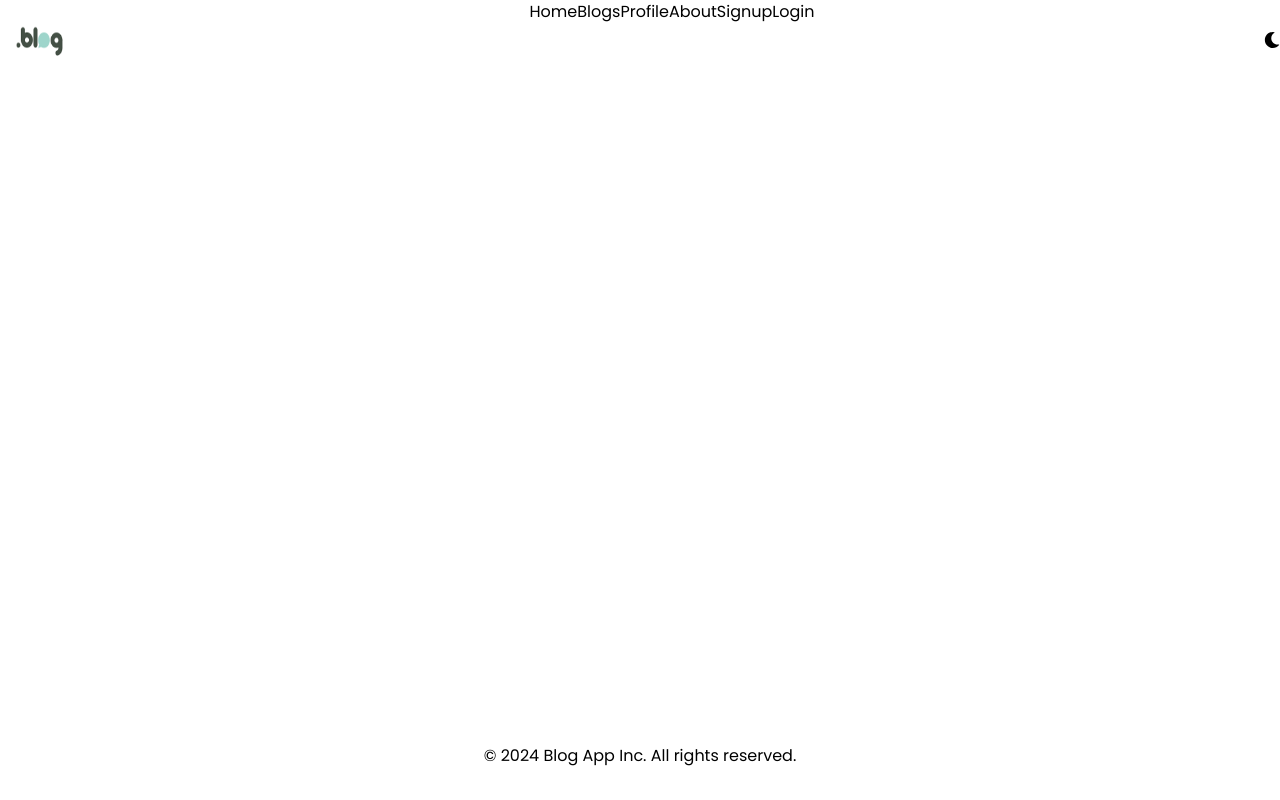
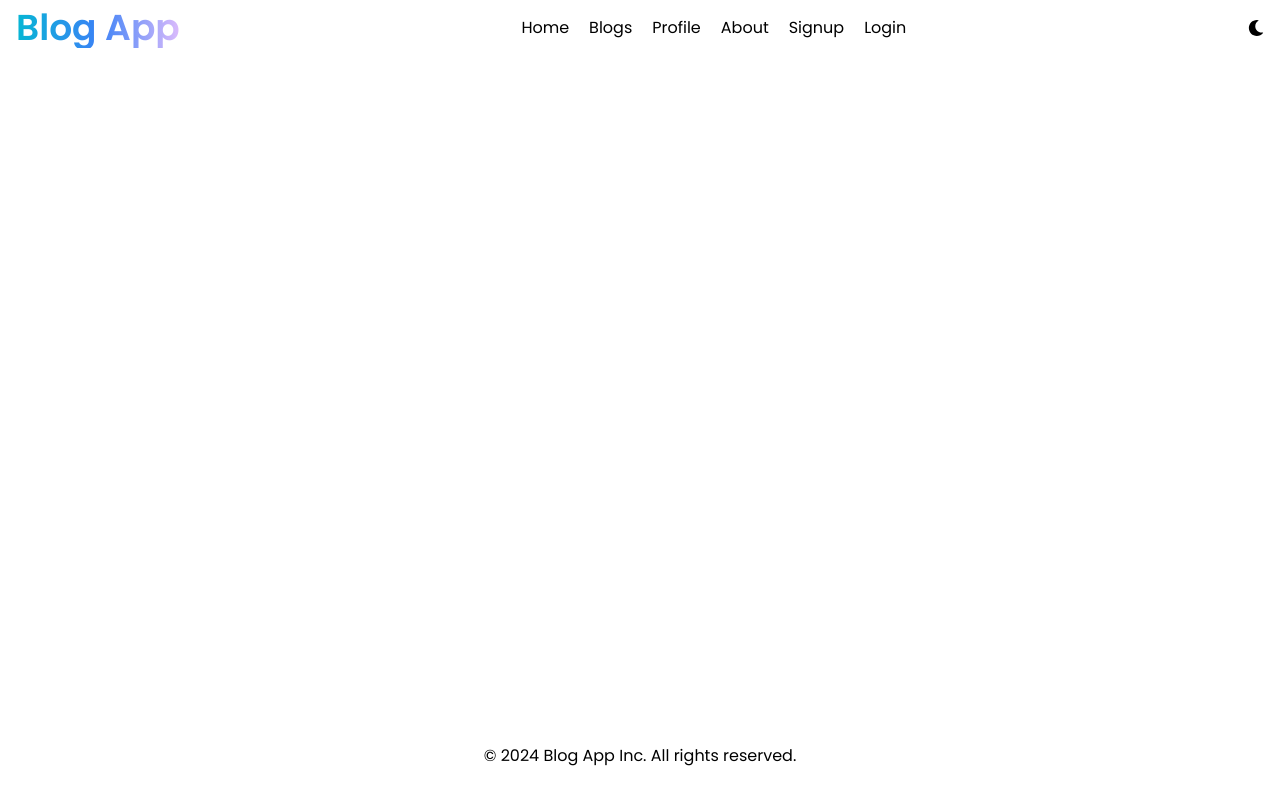
Before and after one commit to Bloom-Sayiorri/blog, a React (Create React App) app in the folder client/: page / in a window 1280 px wide. Built offline with nearby package versions, Linux system fonts and the light colour scheme.

Commit message:
navbar section done

```diff
--- a/client/public/index.html
+++ b/client/public/index.html
@@ -2,19 +2,19 @@
 <html lang="en">
   <head>
     <meta charset="utf-8" />
-    <link rel="icon" href="%PUBLIC_URL%/favicon.ico" />
+    <!-- <link rel="icon" href="%PUBLIC_URL%/favicon.ico" /> -->
     <meta name="viewport" content="width=device-width, initial-scale=1" />
     <meta name="theme-color" content="#000000" />
     <meta
       name="description"
       content="Web site created using create-react-app"
     />
-    <link rel="apple-touch-icon" href="%PUBLIC_URL%/logo192.png" />
+    <!-- <link rel="apple-touch-icon" href="%PUBLIC_URL%/logo192.png" /> -->
     <!--
       manifest.json provides metadata used when your web app is installed on a
       user's mobile device or desktop. See https://developers.google.com/web/fundamentals/web-app-manifest/
     -->
-    <link rel="manifest" href="%PUBLIC_URL%/manifest.json" />
+    <!-- <link rel="manifest" href="%PUBLIC_URL%/manifest.json" /> -->
     <!--
       Notice the use of %PUBLIC_URL% in the tags above.
       It will be replaced with the URL of the `public` folder during the build.
--- a/client/src/components/Navbar.jsx
+++ b/client/src/components/Navbar.jsx
@@ -1,18 +1,21 @@
 import React from 'react';
 import { NavLink } from 'react-router-dom';
-import logo from '../assets/logo.png';
+// import logo from '../assets/blog.jpg';
 import { FaMoon } from "react-icons/fa";
 import { LuSunDim } from "react-icons/lu";
 
 const Navbar = ({ isDark, handleDark }) => {
 
   return (
-    <header className='flex justify-between sticky'>
-      <div className='flex justify-center align-center text-center'>
-        <img className='h-20 w-20 text-center text-4xl' src={logo} alt="logo"/>
-        {/* <h1 className='font-black bg-gradient-to-r from-cyan-500 via-blue-500 to-purple-500/40 text-transparent bg-clip-text text-4xl'>Blog App</h1> */}
+    <header className='flex justify-between items-center py-2 px-4'>
+      <div className=''>
+        {/* <img src={logo} alt='Logo' height={40} width={40} className='bg-transparent' /> */}
+        <NavLink className=''>
+          <h1 className='font-semibold bg-gradient-to-r from-cyan-500 via-blue-500 to-purple-500/40 text-transparent bg-clip-text text-4xl'>Blog App</h1>
+        </NavLink>
       </div>
-      <nav>
+
+      <nav className='flex items-center gap-5'>
         <NavLink to='/home' className=''>Home</NavLink>
         <NavLink to='/blogs' className=''>Blogs</NavLink>
         <NavLink to='/profile' className=''>Profile</NavLink>
@@ -20,8 +23,9 @@ const Navbar = ({ isDark, handleDark }) => {
         <NavLink to='/signup' className=''>Signup</NavLink>
         <NavLink to='/login' className=''>Login</NavLink>
       </nav>
+
       <button type='button' onClick={handleDark}>
-        {isDark ? <LuSunDim className={`text-2xl ${isDark ? 'text-white' : 'text-black'}`}/> : <FaMoon className={`${isDark ? '' : 'text-zinc-700'}`}/>}
+        {isDark ? <LuSunDim className={`text-2xl ${isDark ? 'text-white' : ''}`}/> : <FaMoon className={`${isDark ? '' : 'text-black'}`}/>}
       </button>
     </header>
   )
--- a/client/src/index.css
+++ b/client/src/index.css
@@ -13,3 +13,9 @@
         font-family: 'Poppins', sans-serif;
     }
 }
+
+@layer utilities {
+    .active {
+        @apply text-red-600
+   }
+}
--- a/client/tailwind.config.js
+++ b/client/tailwind.config.js
@@ -2,28 +2,14 @@
 module.exports = {
   content: ["./src/**/*.{js,jsx}"],
   theme: {
-    screens: {
-      sm: '480px',
-      md: '768px',
-      lg: '976px',
-      xl: '1440px',
-    },
-    colors: {
-      bg: '#1d1a39',
-      soft: '#e8bcb9',
-      darkBlue: '#384358',
-      light: '#fbe4d8',
-      dashboard: '#86abcf',
-    },
-    body: {
-      margin: '0',
-      padding: '0',
-      boxSizing: 'border-box',
-    },
-    fontFamily: {
-      poppins: ['Poppins', 'sans-serif'],
-    },
     extend: {
+      colors: {
+        'bg': '#1d1a39',
+        'soft': '#e8bcb9',
+        'darkBlue': '#384358',
+        'light': '#fbe4d8',
+        'dashboard': '#86abcf',
+      },
     },
   },
   plugins: [],
```
Also changed, not shown: client/public/manifest.json.
